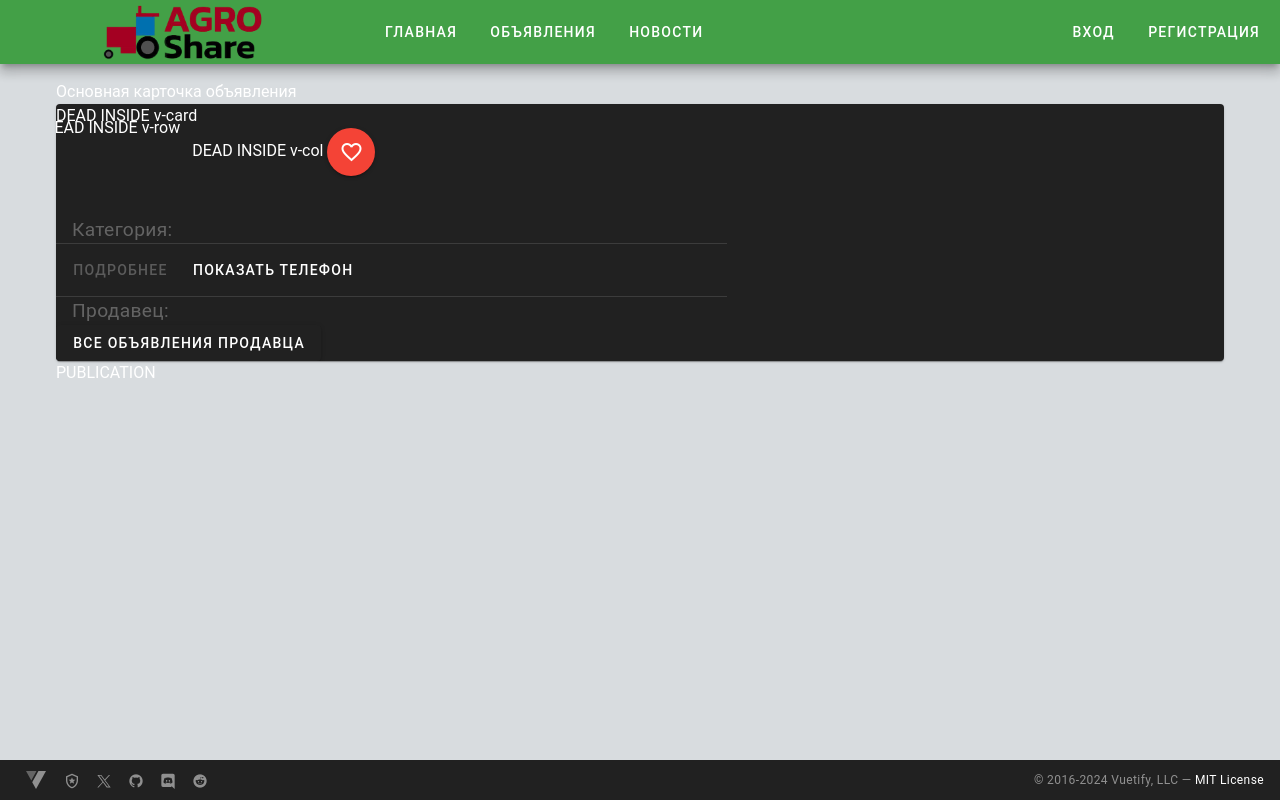
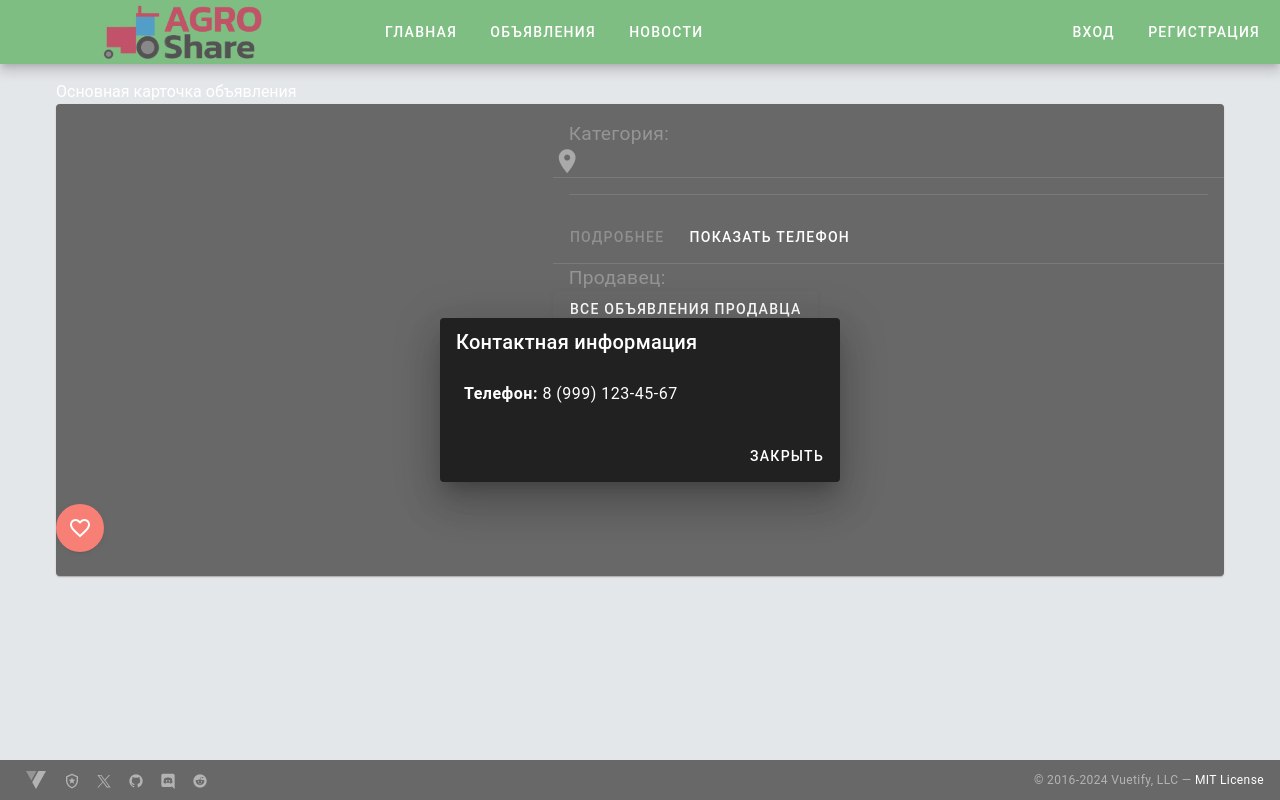
Before and after one commit to Asuress/AgroShare, a Vue app in the folder client/: page /publications/publication/1 in a window 1280 px wide. Both pictures are taken after a click on the button "ПОКАЗАТЬ ТЕЛЕФОН". Built offline with nearby package versions, Linux system fonts and the light colour scheme; no server answers.

Commit message:
removed class caused an issue

```diff
--- a/client/src/pages/publications/publication.vue
+++ b/client/src/pages/publications/publication.vue
@@ -2,18 +2,15 @@
   <v-container>
      Основная карточка объявления
     <v-card outlined>
-      DEAD INSIDE v-card
       <v-row>
-        DEAD INSIDE v-row
         <!-- Изображение товара -->
         <v-col cols="5">
-          DEAD INSIDE v-col
-<!--          <v-img :src="ad.image"-->
-<!--                 alt="Image of ad"-->
-<!--                 aspect-ratio="1"-->
-<!--                 height="400"-->
-<!--                 cover-->
-<!--                 contain></v-img>-->
+          <v-img :src="ad.image"
+                 alt="Image of ad"
+                 aspect-ratio="1"
+                 height="400"
+                 cover
+                 contain></v-img>
           <v-btn icon color="red" @click="toggleFavorite">
             <v-icon>{{ isFavorite ? 'mdi-heart' : 'mdi-heart-outline' }}</v-icon>
           </v-btn>
@@ -25,19 +22,19 @@
           <v-card-subtitle class="category">
             Категория: {{ ad.category }}
           </v-card-subtitle>
-<!--          <p class="location">-->
-<!--            <v-icon left>mdi-map-marker</v-icon>-->
-<!--            {{ ad.location }}-->
-<!--          </p>-->
+          <p class="location">
+            <v-icon left>mdi-map-marker</v-icon>
+            {{ ad.location }}
+          </p>
           <v-divider></v-divider>
 
-<!--          <v-card-text>-->
-<!--            <p class="price" v-if="!!ad.price">{{ formatPrice(ad.price) }} руб.</p>-->
-<!--            <p>{{ ad.description }}</p>-->
-<!--            <v-divider></v-divider>-->
-<!--            &lt;!&ndash;            <p class="meta-info">Дата публикации: {{ ad.date }}</p>&ndash;&gt;-->
-<!--            &lt;!&ndash;            <p class="meta-info">Просмотры: {{ ad.views }}</p>&ndash;&gt;-->
-<!--          </v-card-text>-->
+          <v-card-text>
+            <p class="price" v-if="!!ad.price">{{ formatPrice(ad.price) }} руб.</p>
+            <p>{{ ad.description }}</p>
+            <v-divider></v-divider>
+            <!--            <p class="meta-info">Дата публикации: {{ ad.date }}</p>-->
+            <!--            <p class="meta-info">Просмотры: {{ ad.views }}</p>-->
+          </v-card-text>
 
           <!-- Кнопки действий -->
           <v-card-actions>
@@ -52,26 +49,25 @@
           </v-card-subtitle>
           <v-btn class="my-custom-background-button" @click="viewSellerAds">Все объявления продавца</v-btn>
         </v-col>
-<!--        <v-col>-->
-<!--          <app-calendar v-if="ad.publicationType === 'R'">-->
-<!--          </app-calendar>-->
-<!--        </v-col>-->
+        <v-col>
+          <app-calendar v-if="ad.publicationType === 'R'">
+          </app-calendar>
+        </v-col>
       </v-row>
 
       <!-- Модальное окно для показа телефона -->
-<!--      <v-dialog v-model="contactDialog" persistent max-width="400">-->
-<!--        <v-card>-->
-<!--          <v-card-title>Контактная информация</v-card-title>-->
-<!--          <v-card-text>-->
-<!--            <p><strong>Телефон:</strong> {{ ad.contact.phone }}</p>-->
-<!--          </v-card-text>-->
-<!--          <v-card-actions>-->
-<!--            <v-btn class="my-custom-background-button" @click="contactDialog = false">Закрыть</v-btn>-->
-<!--          </v-card-actions>-->
-<!--        </v-card>-->
-<!--      </v-dialog>-->
+      <v-dialog v-model="contactDialog" persistent max-width="400">
+        <v-card>
+          <v-card-title>Контактная информация</v-card-title>
+          <v-card-text>
+            <p><strong>Телефон:</strong> {{ ad.contact.phone }}</p>
+          </v-card-text>
+          <v-card-actions>
+            <v-btn class="my-custom-background-button" @click="contactDialog = false">Закрыть</v-btn>
+          </v-card-actions>
+        </v-card>
+      </v-dialog>
     </v-card>
-    PUBLICATION
   </v-container>
 </template>
 
```
